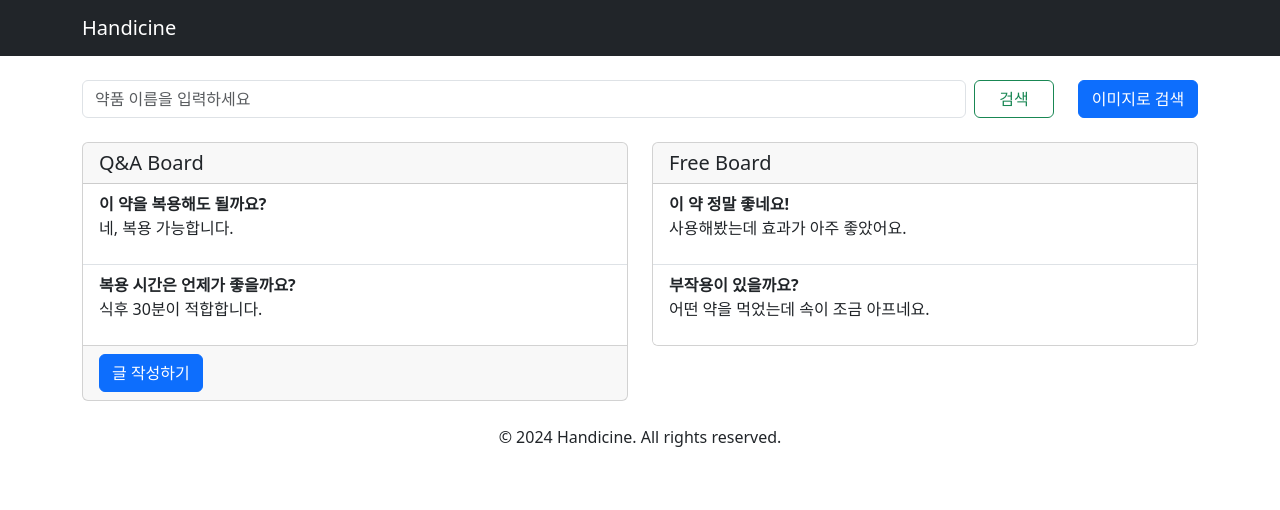
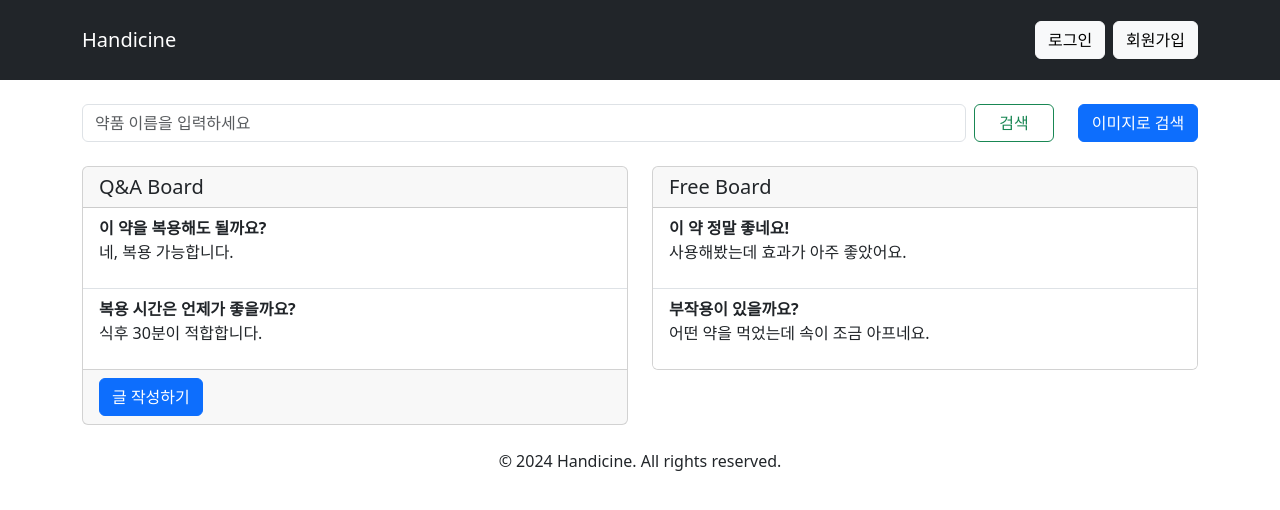
Before and after one commit to ghpark7/HandicineFE, a React (Create React App) app in the folder handicine/: page / in a window 1280 px wide. Shown: the top 510 px of the page. Built offline with nearby package versions, Linux system fonts and the light colour scheme.

Commit message:
feat: header에 로그인, 회원가입 버튼추가

```diff
--- a/handicine/src/components/Header.js
+++ b/handicine/src/components/Header.js
@@ -1,11 +1,18 @@
 import React from 'react';
-import { Navbar, Container } from 'react-bootstrap';
+import { Navbar, Container, Nav, Button } from 'react-bootstrap';
 
 function Header() {
   return (
-    <Navbar bg="dark" variant="dark">
+    <Navbar bg="dark" variant="dark" expand="lg" style={{ padding: '20px 10px' }}>
       <Container>
         <Navbar.Brand href="#home">Handicine</Navbar.Brand>
+        <Navbar.Toggle aria-controls="basic-navbar-nav" />
+        <Navbar.Collapse id="basic-navbar-nav">
+          <Nav className="ms-auto">
+            <Button variant="light" className="me-2">로그인</Button>
+            <Button variant="light">회원가입</Button>
+          </Nav>
+        </Navbar.Collapse>
       </Container>
     </Navbar>
   );
```
